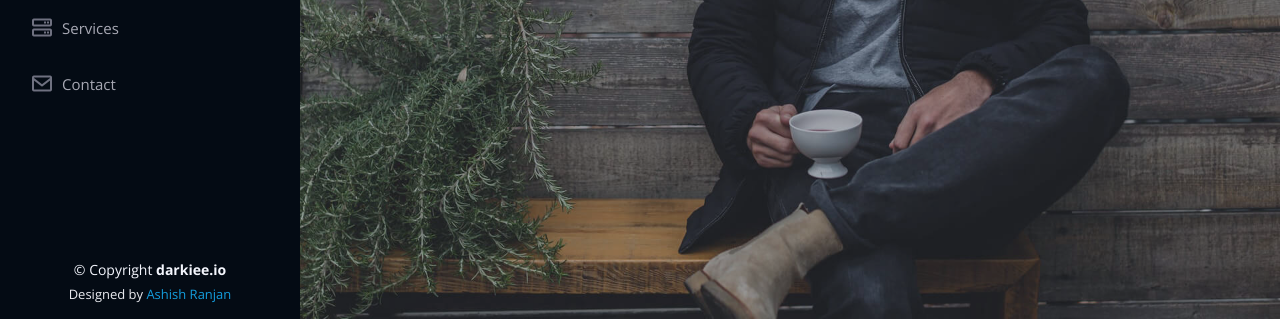
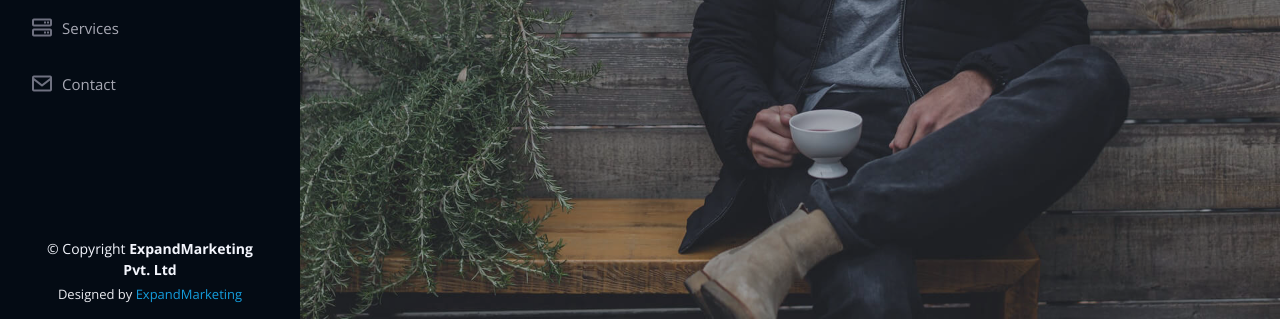
Before and after one commit to darkiee10/Iportfolio, a plain HTML site: page index.html in a window 1280 px wide. Shown: the part 481-802 px from the top of the page. Drawn offline with nearby package versions, Linux system fonts and the light colour scheme.

Commit message:
index.html

```diff
--- a/index.html
+++ b/index.html
@@ -629,14 +629,14 @@
   <footer id="footer">
     <div class="container">
       <div class="copyright">
-        &copy; Copyright <strong><span>darkiee.io</span></strong>
+        &copy; Copyright <strong><span>ExpandMarketing Pvt. Ltd</span></strong>
       </div>
       <div class="credits">
         <!-- All the links in the footer should remain intact. -->
         <!-- You can delete the links only if you purchased the pro version. -->
         <!-- Licensing information: https://bootstrapmade.com/license/ -->
         <!-- Purchase the pro version with working PHP/AJAX contact form: https://bootstrapmade.com/iportfolio-bootstrap-portfolio-websites-template/ -->
-        Designed by <a href="">Ashish Ranjan</a>
+        Designed by <a href="https://expandmarketing.in/">ExpandMarketing</a>
       </div>
     </div>
   </footer><!-- End  Footer -->
```
